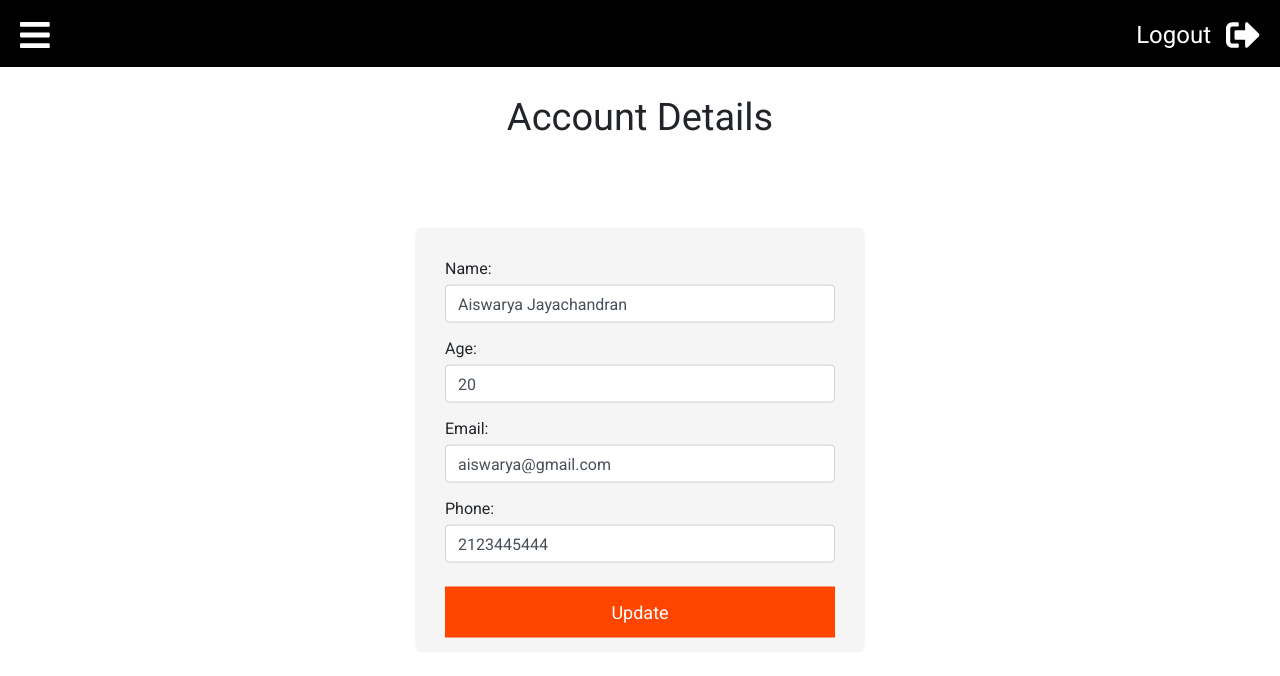
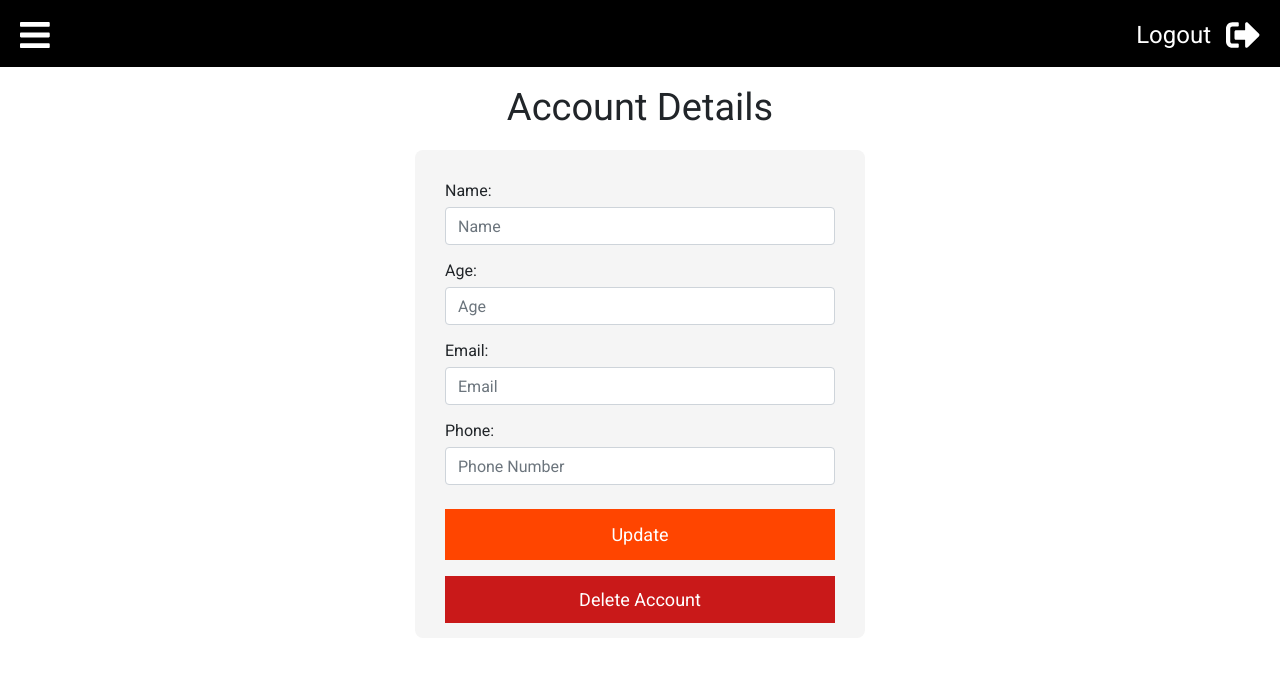
Before and after one commit to Aishh2k/ASDL-FrontEnd, a React (Create React App) app: page /Dashboard/Account in a window 1280 px wide. Shown: the top 676 px of the page. Built offline with nearby package versions, Linux system fonts and the light colour scheme; no server answers.

Commit message:
Accounts Page

```diff
--- a/src/Components/Css/Account.css
+++ b/src/Components/Css/Account.css
@@ -3,26 +3,20 @@
   border: none;
 }
 .account{
-  position: absolute;
     width: 450px;
     padding: 15px 30px;
     background-color: whitesmoke;
 
     border-radius: 8px;
-    position: fixed;
-    left: 50%;
-    transform: translate(-50%,-50%);
-    top: 55%;
-
-    float: left;
-    clear: left;
+ margin: 0 auto;
+   margin-top: 150px;
   }
 
 #account-title {
   position: fixed;
   transform: translate(-50%,-50%);
   left: 50%;
-  top: 120px
+  top: 110px
 
 }
 
@@ -31,3 +25,18 @@ label {
     margin-top: 14px;
     margin-bottom: 4px;
   }
+
+  .account-butto{
+    width: 100%;
+    background: rgb(201, 25, 25);
+    border: 3px solid #ffffff;
+    color: white;
+    padding: 5px;
+    font-size: 18px;
+    cursor: pointer;
+    margin-top:20px;
+    outline: none;
+    padding:10px;
+    border: none;
+
+}
--- a/src/Components/Jsx/Dashboard/Pages/Account.jsx
+++ b/src/Components/Jsx/Dashboard/Pages/Account.jsx
@@ -5,43 +5,131 @@ class Account extends Component {
     constructor(){
         super();
         this.state={
-            Aname:"Aiswarya Jayachandran",
-            Age: "20",
-            email :"aiswarya@gmail.com",
-            phone : "2123445444"
+            Aname:"",
+            age:"",
+            email:"",
+            phoneNo:"",
         }
 
         this.handleChange = this.handleChange.bind(this)
+        this.updateProfile=this.updateProfile.bind(this)
 
     }
 
     handleChange(e){
         this.setState({
-            [ e.target.name ] : e.target.value})
+            [e.target.name] : e.target.value
+
+        })
+
     }
 
-    // updateProfile(){
-    //     var self = this;
-    //     axios.post('/updateProfile', {
-    //       name: this.state.name,
-    //       password: this.state.password
-    //     })
-    //     .then(function (response) {
-    //       if(response){
-    //         hashHistory.push('/')
-    //       }
-    //     })
-    //     .catch(function (error) {
-    //       console.log('error is ',error);
-    //     });
-    //   }
+    componentDidMount(){
+        var token= {
+            "token" : localStorage.getItem("token")
+        }
+         console.log(token)
+
+        fetch("http://127.0.0.1:8000/user/get_user_data/",{
+            method: 'POST',
+            headers : {'Content-type': 'application/json'},
+            body: JSON.stringify(token)
+        })
+        .then( data =>{
+            if (data.status =="200")
+            {
+
+                data.json().then( body =>{
+                    this.setState({
+                        Aname: body.full_name,
+                        age: body.age,
+                        email: body.email,
+                        phoneNo:body.phoneNo
+                    })
+
+
+                })
+
+            }
+
+
+        })
+
+
+
+    }
+
+    updateProfile(event){
+        event.preventDefault();
+
+        var forms={
+            token: localStorage.getItem("token"),
+            full_name: this.state.Aname,
+            email: this.state.email,
+            phoneNo:this.state.phoneNo,
+            age: this.state.age
+        }
+
+        console.log(forms)
+
+        fetch("http://127.0.0.1:8000/user/set_user_data/",{
+            method: 'POST',
+            headers : {'Content-type': 'application/json'},
+            body: JSON.stringify(forms)
+        })
+        .then( data =>{
+            if (data.status =="200")
+            {
+
+                alert("Details updated!")
+
+            }
+
+        })
+
+
+
+
+    }
+
+    delProfile(event){
+        event.preventDefault();
+
+        var token= {
+            "token" : localStorage.getItem("token")
+        }
+
+
+        fetch("http://127.0.0.1:8000/user/delete_user/",{
+            method: 'POST',
+            headers : {'Content-type': 'application/json'},
+            body: JSON.stringify(token)
+        })
+        .then( data =>{
+            if (data.status =="200")
+            {
+                alert("User sucessfully deleted!")
+                this.props.history.push("/Login")
+            }
+
+        })
+
+
+
+    }
+
+
 
     render() {
+
+
         return (
             <div id="main-content" >
-             <h3  id="account-title">Account Details</h3>
+            <h3  id="account-title">Account Details</h3>
 
-                <div className=" account col-md-12">
+
+                <div className="account">
+
                     <div className="form-area">
 
                         <form id="account-form">
@@ -51,16 +139,18 @@ class Account extends Component {
                                 <input id="Aname" value={this.state.Aname} name="Aname" type="text" onChange={this.handleChange} className="form-control" placeholder="Name"  />
 
                                 <label for="Age">Age:</label>
-                                <input  id="Age" value={this.state.Age} name="Age" type="number" onChange={this.handleChange} className="form-control" placeholder="Age" />
+                                <input  id="Age" value={this.state.age} name="age" type="number" onChange={this.handleChange} className="form-control" placeholder="Age" />
 
                                 <label for="email">Email:</label>
                                 <input id="email" value={this.state.email}  name="email" type="text" onChange={this.handleChange} className="form-control" placeholder="Email" />
 
-                                <label for="phone">Phone:</label>
-                                <input id="phone" value={this.state.phone} name="phone" type="text" onChange={this.handleChange} className="form-control" placeholder="Phone"  />
+                                <label for="phoneNo">Phone:</label>
+                                <input id="phone" value={this.state.phoneNo} name="phoneNo" type="text" onChange={this.handleChange} className="form-control" placeholder="Phone Number"  />
                             </div>
 
                             <button  id="account-button" type="button" onClick={this.updateProfile} id="submit" name="submit" className="submit_booking mt-4 pull-right">Update</button>
+                            <button  type="button" onClick={this.delProfile}  name="submit" className="account-butto mt-3 pull-right">Delete Account</button>
+
                         </form>
                     </div>
                 </div>
```
Also changed, not shown: 1 other file (tests, documents, lock files or other folders).
